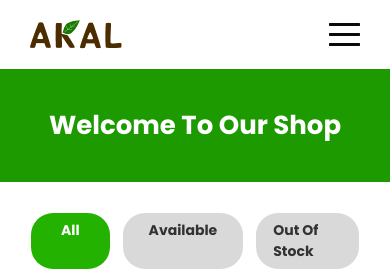
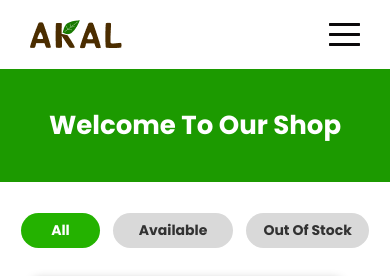
Before and after one commit to Bouih32/akalv4, a Flask app: page /shopAll in a window 390 px wide. Shown: the top 276 px of the page. Run offline with Flask 3, Linux system fonts and the light colour scheme; the visitor is signed in with stand-in values (Sample User, id 1); data comes from the database, SQL or seed files in the repository; parts of the project's set-up code (start-up, migrations or seed data) failed here and were passed over; some libraries are stand-ins or nearby versions.

Commit message:
responsive ui fixes

```diff
--- a/templates/shopAll.html
+++ b/templates/shopAll.html
@@ -6,7 +6,7 @@
 </section>
 
 <section
-  class="font-bold sm:text-[20px] text-[14px] p-[31px] sm:px-[50px] flex sm:gap-[18px] gap-[13px] justify-center sm:justify-start"
+  class="font-bold sm:text-[20px] text-[14px] p-[31px] sm:px-[50px] flex sm:gap-[18px] gap-[13px] justify-center sm:justify-start items-center"
 >
   <a
     href="{{ url_for('shopAll') }}"
@@ -21,7 +21,7 @@
 
   <a
     href="{{ url_for('shopOut') }}"
-    class="text-[#323232] sm:px-[15px] px-[17px] bg-[#D9D9D9] py-[7px] rounded-[22px]"
+    class="text-[#323232] sm:px-[15px] px-[17px] bg-[#D9D9D9] py-[7px] rounded-[22px] text-nowrap"
     >Out Of Stock</a
   >
 </section>
--- a/templates/shopFull.html
+++ b/templates/shopFull.html
@@ -6,7 +6,7 @@
 </section>
 
 <section
-  class="font-bold sm:text-[20px] text-[14px] p-[31px] sm:px-[50px] flex sm:gap-[18px] gap-[13px] justify-center sm:justify-start"
+  class="font-bold sm:text-[20px] text-[14px] p-[31px] sm:px-[50px] flex sm:gap-[18px] gap-[13px] justify-center sm:justify-start items-center"
 >
   <a
     href="{{ url_for('shopAll') }}"
@@ -21,7 +21,7 @@
 
   <a
     href="{{ url_for('shopOut') }}"
-    class="text-[#323232] sm:px-[15px] px-[17px] bg-[#D9D9D9] py-[7px] rounded-[22px]"
+    class="text-[#323232] sm:px-[15px] px-[17px] bg-[#D9D9D9] py-[7px] rounded-[22px] text-nowrap"
     >Out Of Stock</a
   >
 </section>
--- a/templates/shopOut.html
+++ b/templates/shopOut.html
@@ -6,7 +6,7 @@
 </section>
 
 <section
-  class="font-bold sm:text-[20px] text-[14px] p-[31px] sm:px-[50px] flex sm:gap-[18px] gap-[13px] justify-center sm:justify-start"
+  class="font-bold sm:text-[20px] text-[14px] p-[31px] sm:px-[50px] flex sm:gap-[18px] gap-[13px] justify-center sm:justify-start items-center"
 >
   <a
     href="{{ url_for('shopAll') }}"
@@ -21,7 +21,7 @@
 
   <a
     href="{{ url_for('shopOut') }}"
-    class="text-white sm:px-[15px] px-[17px] bg-main py-[7px] rounded-[22px]"
+    class="text-white sm:px-[15px] px-[17px] bg-main py-[7px] rounded-[22px] text-nowrap"
     >Out Of Stock</a
   >
 </section>
```
